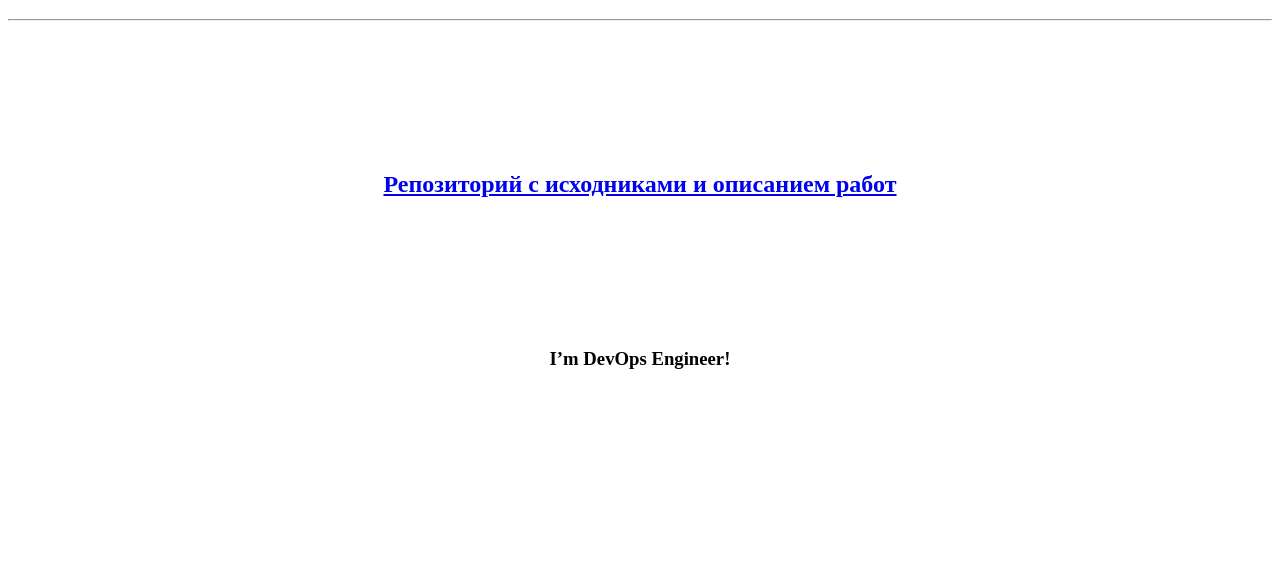
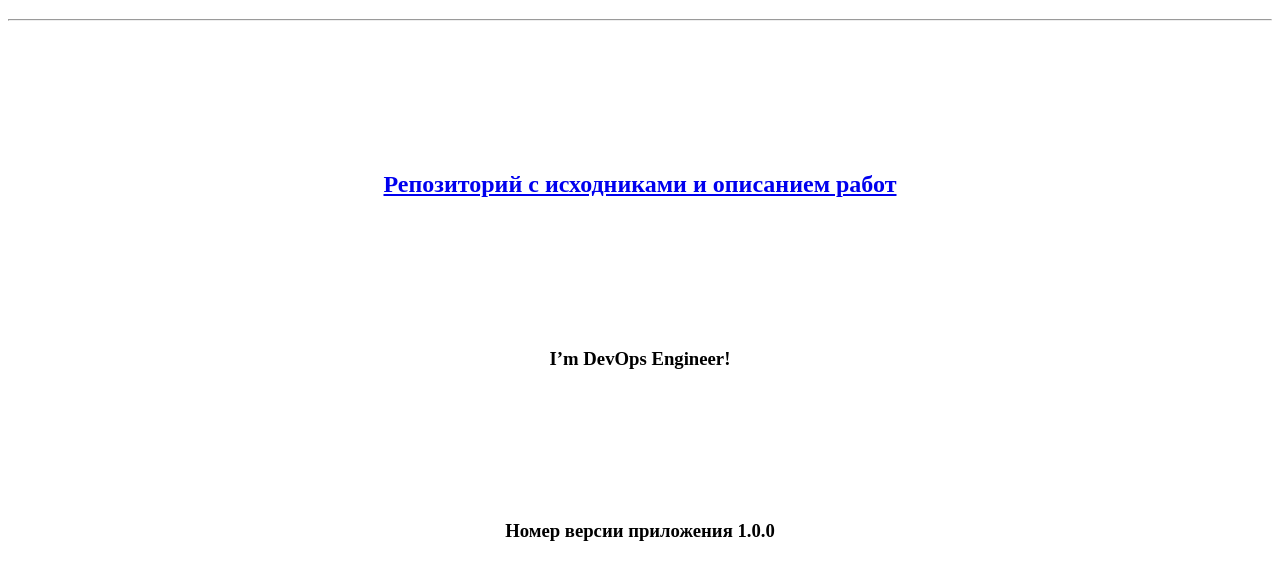
Before and after one commit to Alex-Elfman/MyApp, a plain HTML site: page index.html in a window 1280 px wide. Shown: the part 61-640 px from the top of the page. Drawn offline with Linux system fonts and the light colour scheme.

Commit message:
run CI/CD with tag=1.0.0

```diff
--- a/index.html
+++ b/index.html
@@ -13,7 +13,10 @@
 <h1> Дипломная работа Осипова А.С. </h1>
 <hr>
 <h2 style="margin-top: 150px; text-align: center;"> <a href="https://github.com/Alex-Elfman/Diplom">Репозиторий с исходниками и описанием работ</a></h2>
+
 <h3 style="margin-top: 150px; text-align: center;"> I’m DevOps Engineer!<h3>
+
+<h3 style="margin-top: 150px; text-align: center;"> Номер версии приложения 1.0.0 <h3>
 </body>
 
 </html>
```
